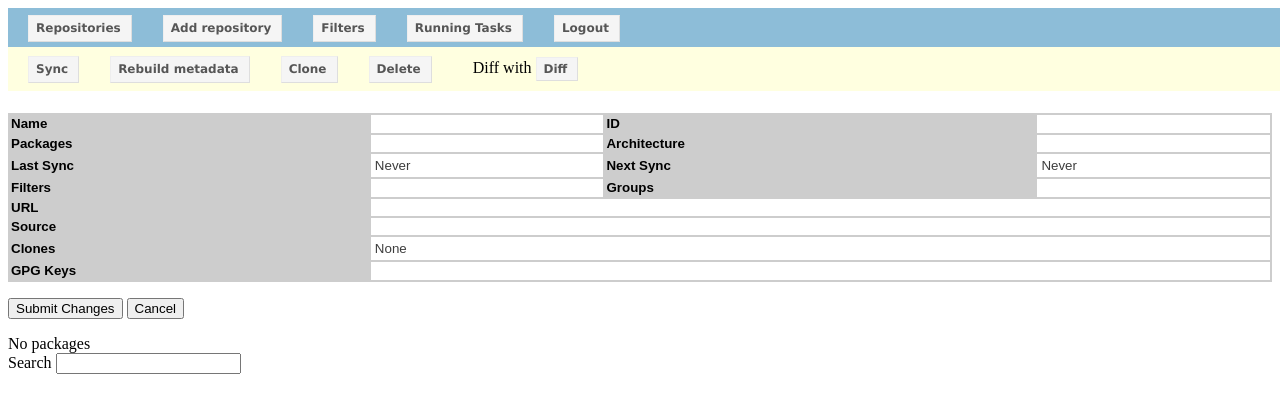
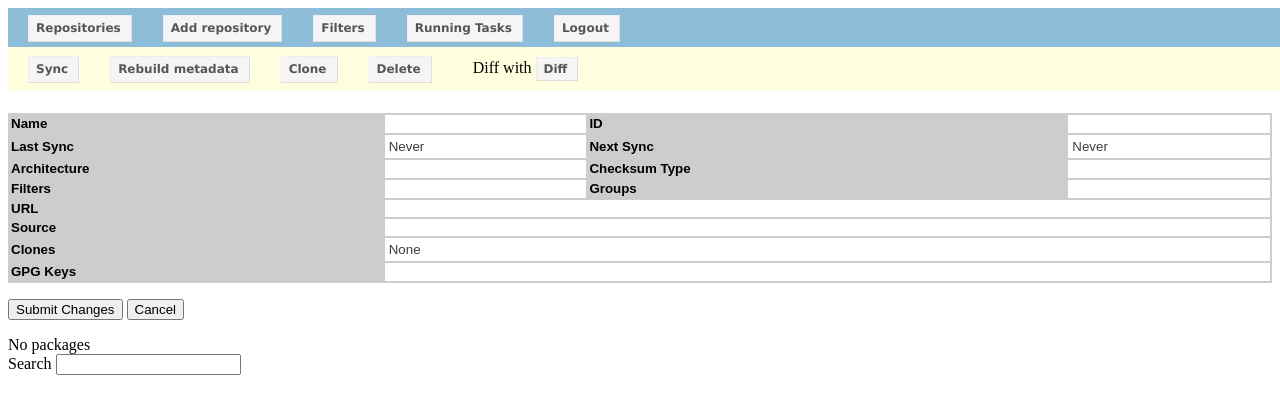
Before and after one commit to stpierre/sponge, a Django app: template src/Sponge/templates/viewrepo.html in a window 1280 px wide. Shown: the top 414 px of that part. Run offline with Django 3.2, Linux system fonts and the light colour scheme; the template is opened without the code that fills it, so the values that code supplies are empty; the page is wider than the window, and the part outside it is not shown.

Commit message:
added ability to edit checksum type

```diff
--- a/src/Sponge/sponge/views/repos.py
+++ b/src/Sponge/sponge/views/repos.py
@@ -39,14 +39,15 @@ def view(request, repo_id=None):
             if editform.cleaned_data['name'] != repo['name']:
                 try:
                     repoapi.update(repo['id'],
-                                   dict(name=editform.cleaned_data['name']))
+                                   dict(name=editform.cleaned_data['name'],
+                                        checksum_type=editform.cleaned_data['cksum']))
                     messages.debug(request,
                                    "Updated repository name for %s" %
                                    repo['id'])
                 except ServerRequestError, err:
                     success = False
                     messages.error(request,
-                                   "Could not update repository name for %s: "
+                                   "Could not update repository info for %s: "
                                    "%s" % (repo['id'], err[1]))
 
             groups = filter(lambda s: s != '',
--- a/src/Sponge/templates/viewrepo.html
+++ b/src/Sponge/templates/viewrepo.html
@@ -38,10 +38,6 @@
       </td>
     </tr>
     <tr>
-      <th>Packages</th><td>{{ repo.package_count }}</td>
-      <th>Architecture</th><td>{{ repo.arch }}</td>
-    </tr>
-    <tr>
       <th>Last Sync</th>
       <td>
         {% if repo.last_sync %}
@@ -58,6 +54,16 @@
           Never
         {% endif %}
       </td>
+    </tr>
+    <tr>
+      <th>Architecture</th><td>{{ repo.arch }}</td>
+      <th>Checksum Type</th>
+      <td>
+        <div class="field checkboxSelect">{{ editform.cksum }}
+          <div class="fieldErrors">{{ editform.cksum.errors }}</div>
+          <div class="helpText">{{ editform.cksum.help_text }}</div>
+        </div>
+        </td>
     </tr>
     <tr>
       <th>Filters</th>
```
Also changed, not shown: src/Sponge/sponge/forms/repo.py (+11 -6 lines).
